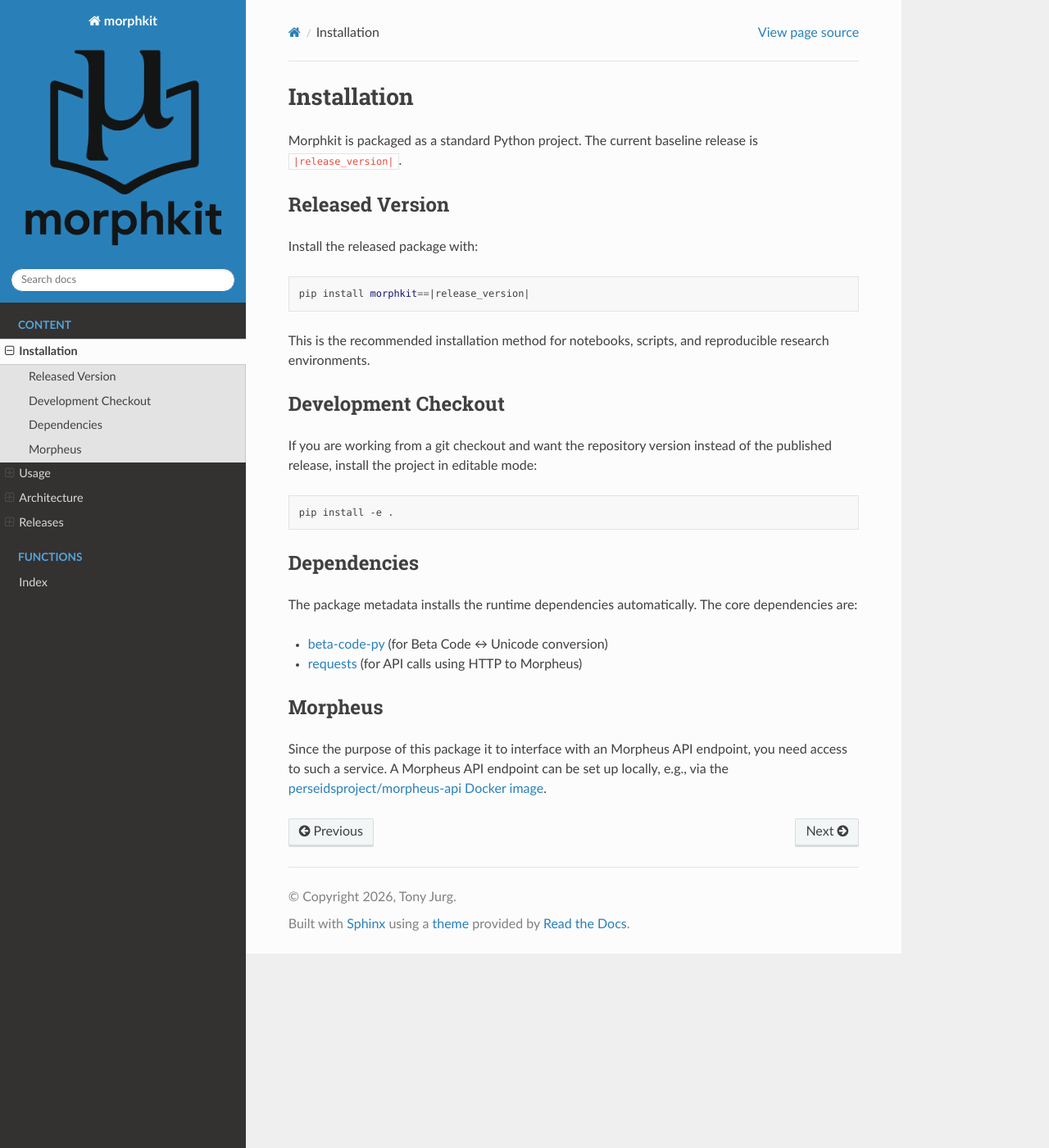
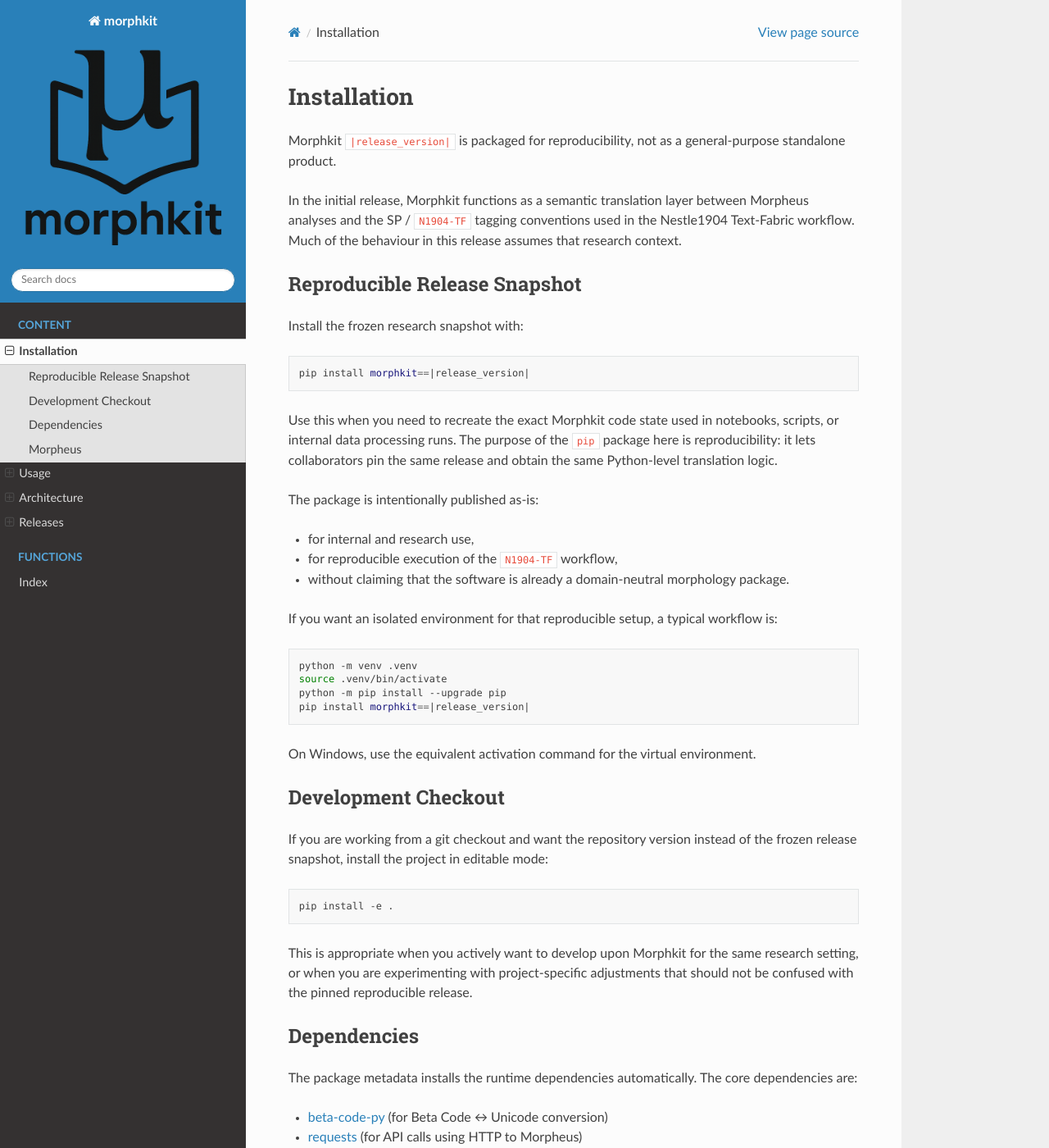
Before and after one commit to tonyjurg/morphkit, a Sphinx documentation site: the page built from docs/source/install.rst, in a window 1280 px wide and 1400 px high. Shown: the whole window at 82% size. Built offline with Sphinx 7.4.7 and the Read the Docs theme 3.1.0, drawn with Linux system fonts in a browser that asks for light colours; some of the changed text lies outside the part shown.

Commit message:
Clarify v1.0.0 research snapshot docs

```diff
--- a/docs/source/install.rst
+++ b/docs/source/install.rst
@@ -1,27 +1,48 @@
 Installation
 ============
 
-Morphkit is packaged as a standard Python project. The current baseline release is ``|release_version|``.
+Morphkit ``|release_version|`` is packaged for reproducibility, not as a general-purpose standalone product.
 
-Released Version
-----------------
+In the initial release, Morphkit functions as a semantic translation layer between Morpheus analyses and the SP / ``N1904-TF`` tagging conventions used in the Nestle1904 Text-Fabric workflow. Much of the behaviour in this release assumes that research context.
 
-Install the released package with:
+Reproducible Release Snapshot
+-----------------------------
+
+Install the frozen research snapshot with:
 
 .. code-block:: bash
 
    pip install morphkit==|release_version|
 
-This is the recommended installation method for notebooks, scripts, and reproducible research environments.
+Use this when you need to recreate the exact Morphkit code state used in notebooks, scripts, or internal data processing runs. The purpose of the ``pip`` package here is reproducibility: it lets collaborators pin the same release and obtain the same Python-level translation logic.
+
+The package is intentionally published as-is:
+
+- for internal and research use,
+- for reproducible execution of the ``N1904-TF`` workflow,
+- without claiming that the software is already a domain-neutral morphology package.
+
+If you want an isolated environment for that reproducible setup, a typical workflow is:
+
+.. code-block:: bash
+
+   python -m venv .venv
+   source .venv/bin/activate
+   python -m pip install --upgrade pip
+   pip install morphkit==|release_version|
+
+On Windows, use the equivalent activation command for the virtual environment.
 
 Development Checkout
 --------------------
 
-If you are working from a git checkout and want the repository version instead of the published release, install the project in editable mode:
+If you are working from a git checkout and want the repository version instead of the frozen release snapshot, install the project in editable mode:
 
 .. code-block:: bash
 
    pip install -e .
+
+This is appropriate when you actively want to develop upon Morphkit for the same research setting, or when you are experimenting with project-specific adjustments that should not be confused with the pinned reproducible release.
 
 Dependencies
 ------------
@@ -31,7 +52,11 @@
 - `beta-code-py <https://pypi.org/project/beta-code-py/>`_ (for Beta Code ↔ Unicode conversion)
 - `requests <https://pypi.org/project/requests/>`_ (for API calls using HTTP to Morpheus)
 
+These dependencies capture the Python-side runtime only. They do not, by themselves, reproduce the full research environment or the assumptions of the ``N1904-TF`` pipeline.
+
 Morpheus
 --------
 
-Since the purpose of this package it to interface with an Morpheus API endpoint, you need access to such a service. A Morpheus API endpoint can be set up locally, e.g., via the `perseidsproject/morpheus-api Docker image <https://hub.docker.com/r/perseidsproject/morpheus-api>`_.
+Since the purpose of this package is to interface with a Morpheus API endpoint, you need access to such a service. A Morpheus API endpoint can be set up locally, e.g., via the `perseidsproject/morpheus-api Docker image <https://hub.docker.com/r/perseidsproject/morpheus-api>`_.
+
+Installing Morphkit with ``pip`` does not provision Morpheus. It simply provides a stable way to reinstall the same translation layer.
--- a/docs/source/releases.rst
+++ b/docs/source/releases.rst
@@ -10,7 +10,9 @@
 Baseline Release
 ----------------
 
-The current software baseline is frozen as ``1.0.0``. This is the first version intended to be built and released as an installable package, with matching documentation and release notes.
+The current software baseline is frozen as ``1.0.0``. This tag marks the first reproducible package snapshot of the Morphkit research code, with matching documentation and release notes.
+
+It should not be read as the arrival of a fully independent general-purpose package. In this release, Morphkit remains an as-is internal-use research tool: a semantic translation layer between Morpheus output and the SP / ``N1904-TF`` conventions used in the Nestle1904 Text-Fabric workflow.
 
 Using Versioned Docs
 --------------------
@@ -25,4 +27,4 @@
 -------------
 
 ``1.0.0``
-   Baseline packaging and versioned documentation release for the current Morphkit software.
+   Baseline packaging and versioned documentation release for the current Morphkit research snapshot, published to support reproducibility within the ``N1904-TF`` environment.
--- a/docs/source/usage.rst
+++ b/docs/source/usage.rst
@@ -2,6 +2,8 @@
 =====
 
 Some example use cases.
+
+These examples show Morphkit in its intended ``1.0.0`` setting. The release is tightly coupled to the ``N1904-TF`` research workflow, so the examples assume a reachable Morpheus endpoint and the Morpheus-to-SP translation conventions used there.
 
 Obtain Morpheus Analytic blocks for a Greek word
 ------------------------------------------------
```
Also changed, not shown: README.md (+8 -2 lines), docs/source/architecture.rst (+7 -2 lines), docs/source/index.rst (+11 -9 lines).
